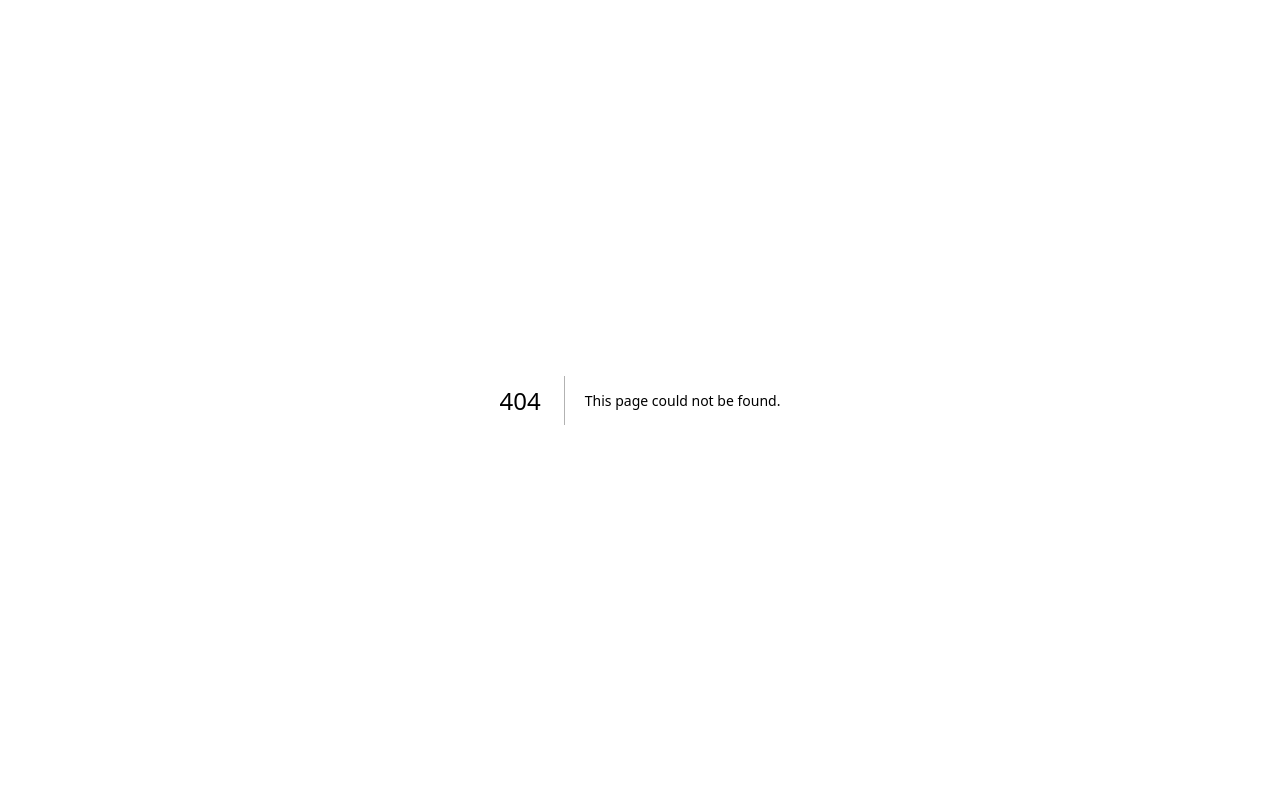
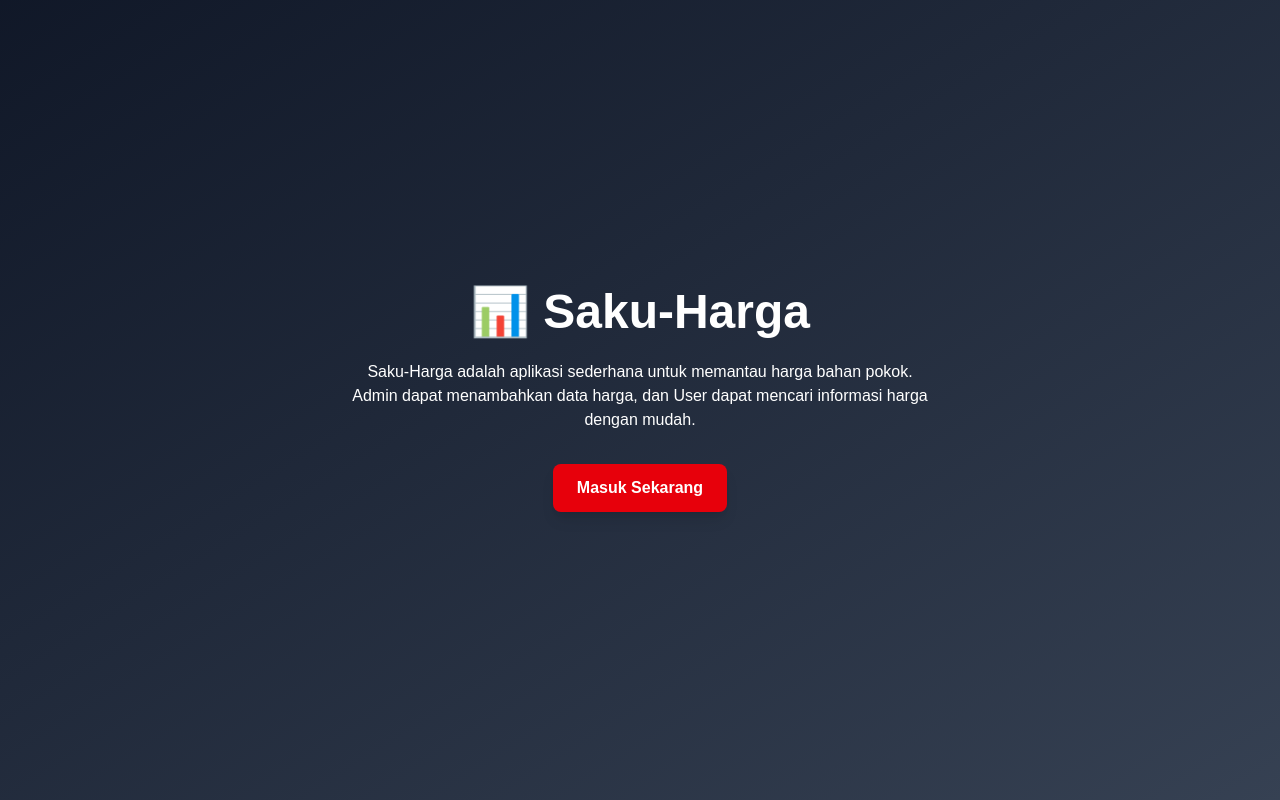
Before and after one commit to ArifaMuthmainnah/saku-harga, a Next.js app: page / in a window 1280 px wide. Before the commit this address had no page. Built offline with nearby package versions, Linux system fonts and the light colour scheme.

Commit message:
feat: add landing page with hero section and CTA button

```diff
--- /dev/null
+++ b/src/app/page.tsx
@@ -0,0 +1,24 @@
+"use client";
+
+import { useRouter } from "next/navigation";
+
+export default function LandingPage() {
+  const router = useRouter();
+
+  return (
+    <main className="flex flex-col items-center justify-center h-screen bg-gradient-to-br from-gray-900 to-gray-700 text-white text-center px-4">
+      <h1 className="text-4xl md:text-5xl font-bold mb-6">📊 Saku-Harga</h1>
+      <p className="mb-8 max-w-xl">
+        Saku-Harga adalah aplikasi sederhana untuk memantau harga bahan pokok.
+        Admin dapat menambahkan data harga, dan User dapat mencari informasi
+        harga dengan mudah.
+      </p>
+      <button
+        onClick={() => router.push("/login")}
+        className="bg-red-600 hover:bg-red-700 text-white font-semibold px-6 py-3 rounded-lg shadow-lg transition"
+      >
+        Masuk Sekarang
+      </button>
+    </main>
+  );
+}
```
